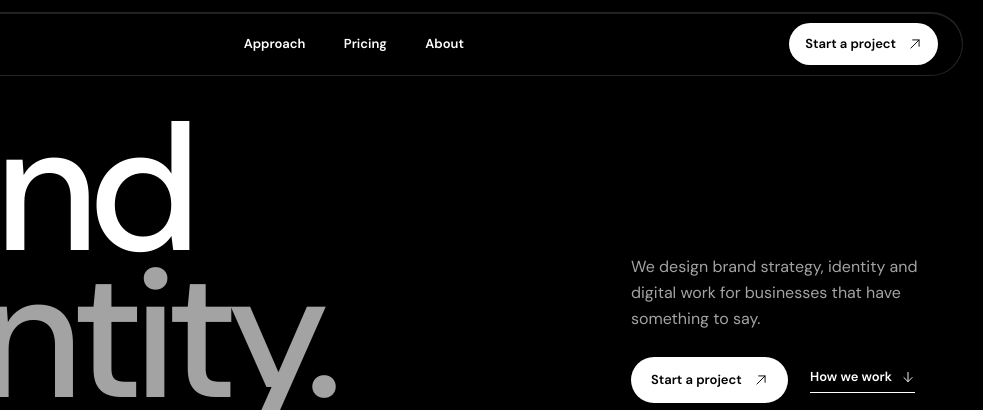
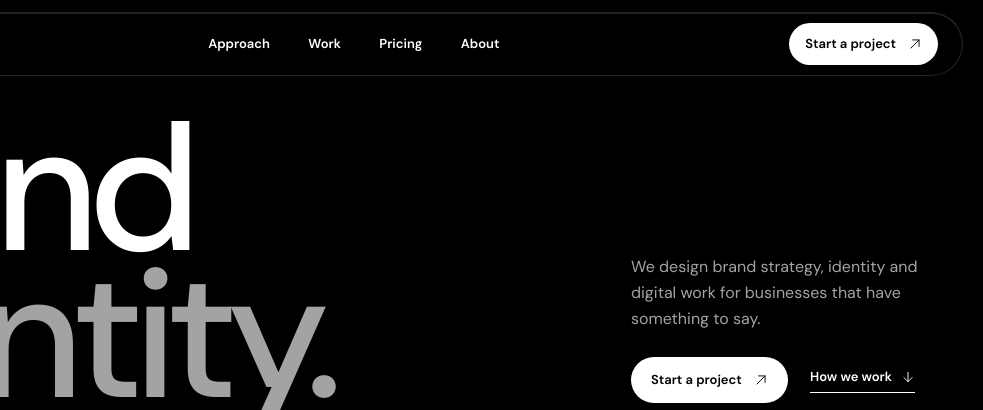
Before and after one commit to whoisbrzy/orionstio, an Astro site: page / in a window 1280 px wide. Shown: the top 410 px of the page, 297-1280 px from the left. Built offline with nearby package versions, Linux system fonts and the light colour scheme; Astro itself is replaced by a stand-in of ours.

Commit message:
Add empty Work section and navigation

```diff
--- a/src/pages/index.astro
+++ b/src/pages/index.astro
@@ -19,12 +19,12 @@ import "../styles/global.css";
 <a class="skip" href="#main">Skip to content</a>
 <header class="header" id="top">
 <a class="logo" href="#top" aria-label="Orion home"><img src="/orion-wordmark.webp" alt="" width="480" height="140"></a>
-<nav class="nav" aria-label="Main navigation"><a href="#approach">Approach</a><a href="#pricing">Pricing</a><a href="#about">About</a></nav>
+<nav class="nav" aria-label="Main navigation"><a href="#approach">Approach</a><a href="#work">Work</a><a href="#pricing">Pricing</a><a href="#about">About</a></nav>
 <div class="actions">
 <a class="nav-cta" href="#contact">Start a project <svg viewBox="0 0 24 24" aria-hidden="true"><path d="M5 19 19 5M8 5h11v11"/></svg></a>
 <button class="icon-button menu" aria-expanded="false" aria-controls="mobile-menu" aria-label="Open menu"><span></span><span></span></button>
 </div>
-<nav class="mobile-menu" id="mobile-menu" aria-label="Mobile navigation" hidden><a href="#approach">Approach</a><a href="#pricing">Pricing</a><a href="#about">About</a><a href="#contact">Start a project <svg viewBox="0 0 24 24" aria-hidden="true"><path d="M5 19 19 5M8 5h11v11"/></svg></a></nav>
+<nav class="mobile-menu" id="mobile-menu" aria-label="Mobile navigation" hidden><a href="#approach">Approach</a><a href="#work">Work</a><a href="#pricing">Pricing</a><a href="#about">About</a><a href="#contact">Start a project <svg viewBox="0 0 24 24" aria-hidden="true"><path d="M5 19 19 5M8 5h11v11"/></svg></a></nav>
 </header>
 <main id="main">
 <section class="hero shell">
@@ -59,6 +59,8 @@ import "../styles/global.css";
 <article class="principle reveal"><span class="principle-icon"><svg viewBox="0 0 48 48" aria-hidden="true"><rect x="7" y="7" width="34" height="34" rx="2"/><path d="M7 19h34M19 19v22m10-22v22"/></svg></span><h3>Made to work</h3><p>The identity has to look consistent everywhere people meet it.</p></article>
 </div>
 </section>
+
+<section class="work shell" id="work" aria-label="Work"></section>
 
 <section class="pricing" id="pricing"><div class="shell">
 <div class="section-head reveal"><div><h2 class="section-title">Pricing</h2><h3 class="display">Choose a<br><span>pack.</span></h3></div><p>You can pay for each pack in dollars or Robux.</p></div>
```
